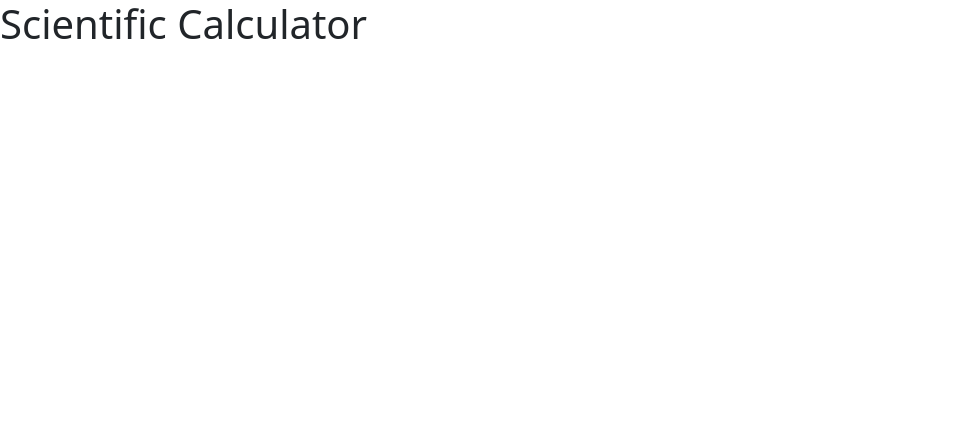
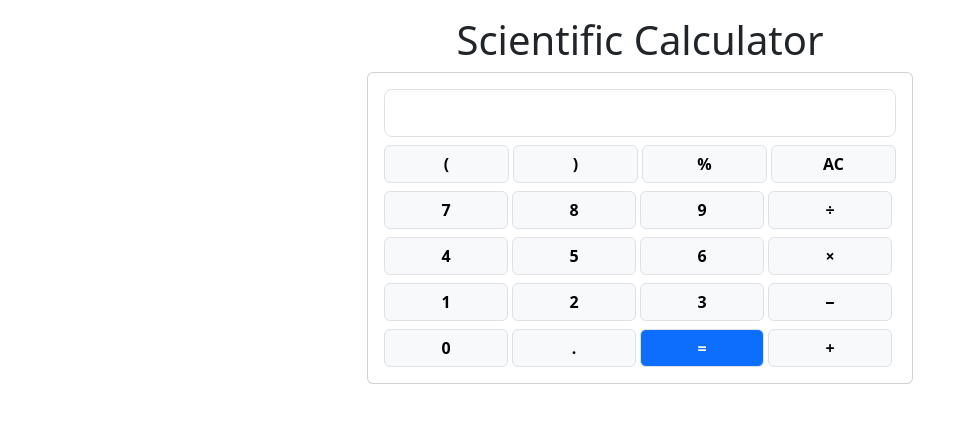
Before and after one commit to swasthikG/Scientific-Calculator, a plain HTML site: page src/index.html in a window 1280 px wide. Shown: the whole page, without its empty margins (0-974 px from the left). Drawn offline with nearby package versions, Linux system fonts and the light colour scheme.

Commit message:
Basic Buttons and Input Tab added

```diff
--- a/src/index.html
+++ b/src/index.html
@@ -1,13 +1,99 @@
 <!DOCTYPE html>
 <html>
+
 <head>
     <title>Scientific Calculator</title>
     <meta charset="utf-8">
     <meta name="viewport" content="width=device-width, initial-scale=1">
-        <link href="https://cdn.jsdelivr.net/npm/bootstrap@5.3.3/dist/css/bootstrap.min.css" rel="stylesheet" integrity="sha384-QWTKZyjpPEjISv5WaRU9OFeRpok6YctnYmDr5pNlyT2bRjXh0JMhjY6hW+ALEwIH" crossorigin="anonymous">
+    <link href="https://cdn.jsdelivr.net/npm/bootstrap@5.3.3/dist/css/bootstrap.min.css" rel="stylesheet"
+        integrity="sha384-QWTKZyjpPEjISv5WaRU9OFeRpok6YctnYmDr5pNlyT2bRjXh0JMhjY6hW+ALEwIH" crossorigin="anonymous">
 </head>
+
 <body>
-        <script src="https://cdn.jsdelivr.net/npm/bootstrap@5.3.3/dist/js/bootstrap.bundle.min.js" integrity="sha384-YvpcrYf0tY3lHB60NNkmXc5s9fDVZLESaAA55NDzOxhy9GkcIdslK1eN7N6jIeHz" crossorigin="anonymous"></script>
-    <h1>Scientific Calculator</h1>
+    <script src="https://cdn.jsdelivr.net/npm/bootstrap@5.3.3/dist/js/bootstrap.bundle.min.js"
+        integrity="sha384-YvpcrYf0tY3lHB60NNkmXc5s9fDVZLESaAA55NDzOxhy9GkcIdslK1eN7N6jIeHz"
+        crossorigin="anonymous"></script>
+    <div class="container">
+        <h1 class="text-center mt-3 ">Scientific Calculator</h1>
+        <div class="row">
+            <div class="col offset-3 col-6">
+                <div class="card">
+                    <div class="card-body">
+                        <input id="calc-display" readonly class="form-control form-control-lg" type="text">
+                        <div class="row gx-1 fw-bold">
+                            <div class="col-3 mt-2">
+                                <button class="btn btn-light border w-100 fw-bold">(</button>
+                            </div>
+                            <div class="col-3 mt-2">
+                                <button class="btn btn-light border w-100 fw-bold">)</button>
+                            </div>
+                            <div class="col-3 mt-2">
+                                <button class="btn btn-light border w-100 fw-bold">%</button>
+                            </div>
+                            <div class="col-3 mt-2">
+                                <button class="btn btn-light border w-100 fw-bold">AC</button>
+                            </div>
+                            <div class="row gx-1">
+                                <div class="col-3 mt-2">
+                                    <button class="btn btn-light border w-100 fw-bold">7</button>
+                                </div>
+                                <div class="col-3 mt-2">
+                                    <button class="btn btn-light border w-100 fw-bold">8</button>
+                                </div>
+                                <div class="col-3 mt-2">
+                                    <button class="btn btn-light border w-100 fw-bold">9</button>
+                                </div>
+                                <div class="col-3 mt-2">
+                                    <button class="btn btn-light border w-100 fw-bold">÷</button>
+                                </div>
+                            </div>
+                            <div class="row gx-1">
+                                <div class="col-3 mt-2">
+                                    <button class="btn btn-light border w-100 fw-bold">4</button>
+                                </div>
+                                <div class="col-3 mt-2">
+                                    <button class="btn btn-light border w-100 fw-bold">5</button>
+                                </div>
+                                <div class="col-3 mt-2">
+                                    <button class="btn btn-light border w-100 fw-bold">6</button>
+                                </div>
+                                <div class="col-3 mt-2">
+                                    <button class="btn btn-light border w-100 fw-bold">×</button>
+                                </div>
+                            </div>
+                            <div class="row gx-1">
+                                <div class="col-3 mt-2">
+                                    <button class="btn btn-light border w-100 fw-bold">1</button>
+                                </div>
+                                <div class="col-3 mt-2">
+                                    <button class="btn btn-light border w-100 fw-bold">2</button>
+                                </div>
+                                <div class="col-3 mt-2">
+                                    <button class="btn btn-light border w-100 fw-bold">3</button>
+                                </div>
+                                <div class="col-3 mt-2">
+                                    <button class="btn btn-light border w-100 fw-bold">−</button>
+                                </div>
+                            </div>
+                            <div class="row gx-1">
+                                <div class="col-3 mt-2">
+                                    <button class="btn btn-light border w-100 fw-bold">0</button>
+                                </div>
+                                <div class="col-3 mt-2">
+                                    <button class="btn btn-light border w-100 fw-bold">.</button>
+                                </div>
+                                <div class="col-3 mt-2">
+                                    <button class="btn btn-primary border w-100 fw-bold">=</button>
+                                </div>
+                                <div class="col-3 mt-2">
+                                    <button class="btn btn-light border w-100 fw-bold">+</button>
+                                </div>
+                            </div>
+                        </div>
+                    </div>
+                </div>
+            </div>
+        </div>
 </body>
+
 </html>
```
Lines whose indentation alone changed are shown as unchanged.
